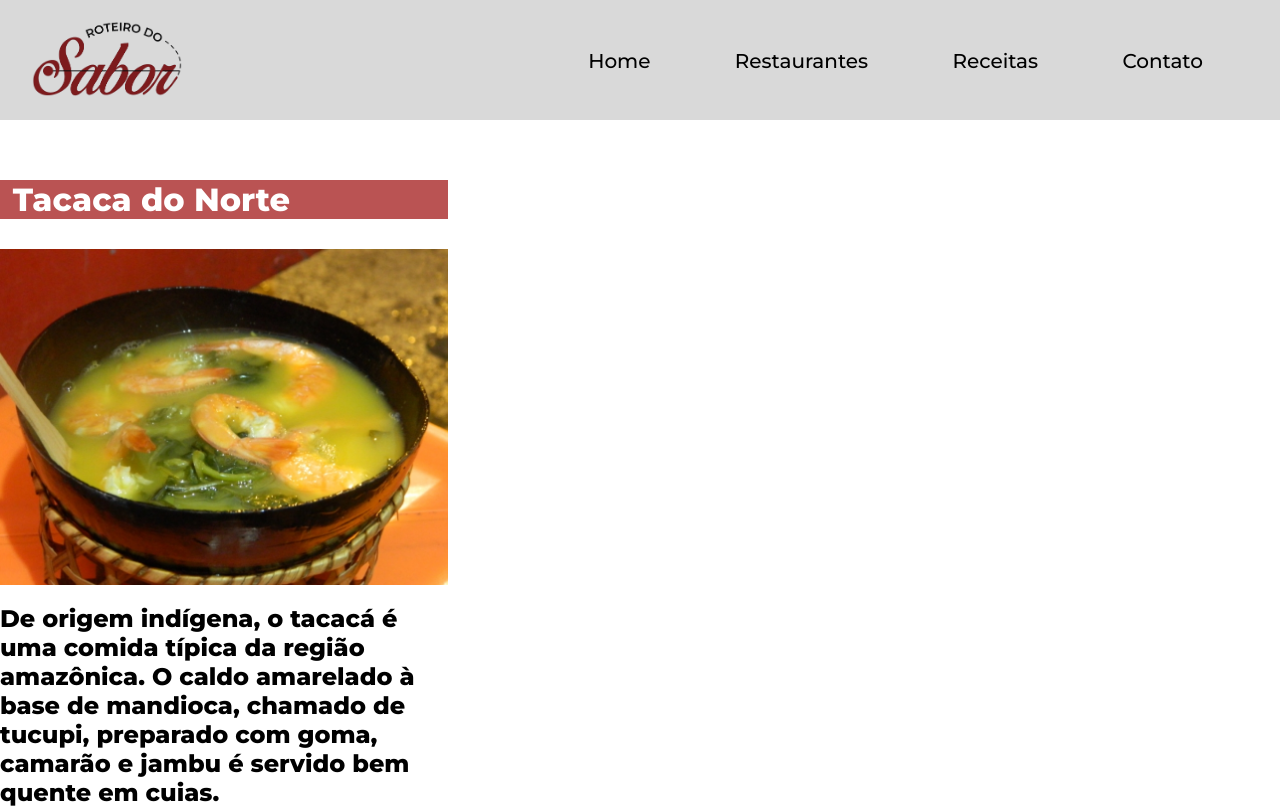
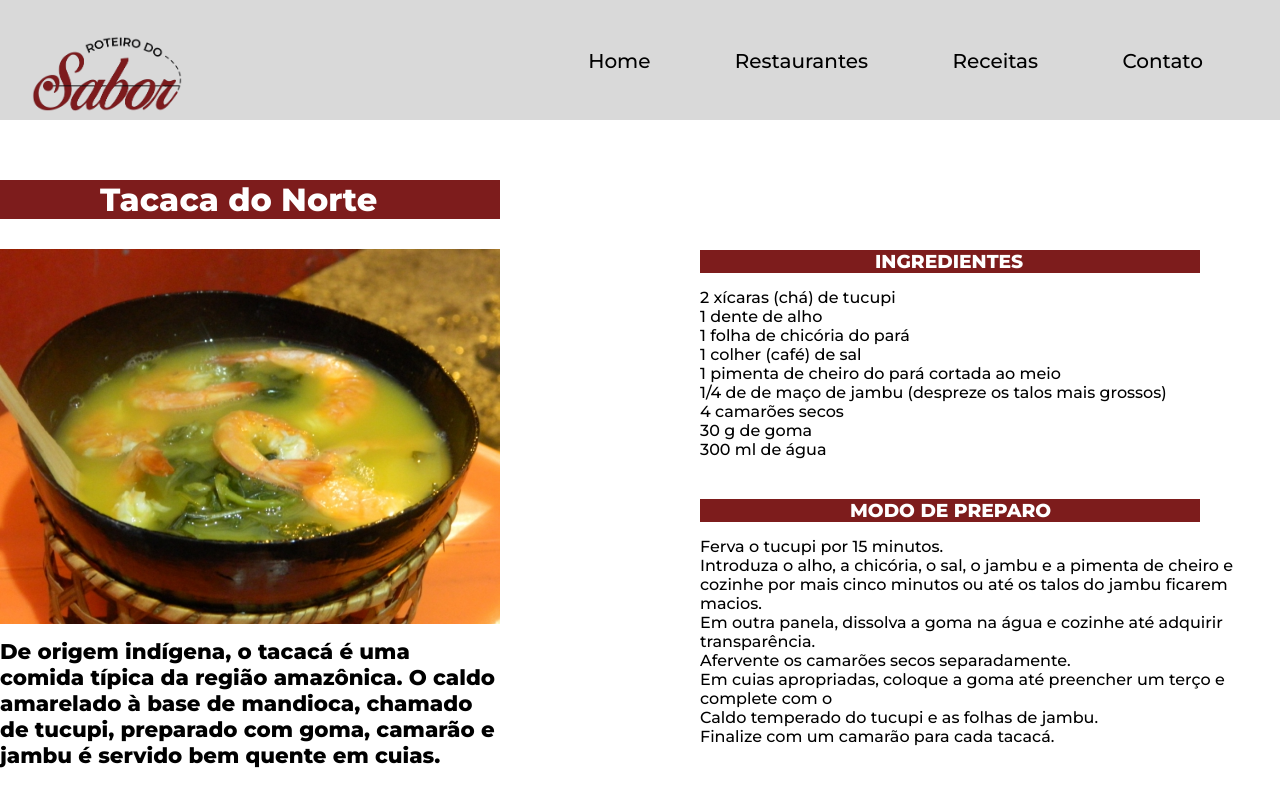
Before and after one commit to Shyntt01/projeto-grupo-02, a plain HTML site: page receita_individual.html in a window 1280 px wide. Shown: the top 810 px of the page. Drawn offline with Linux system fonts and the light colour scheme.

Commit message:
atualizacoes receita individual

```diff
--- a/css/receita_individual.css
+++ b/css/receita_individual.css
@@ -1,83 +1,65 @@
-/* Define o estilo de fonte a todos elementos html (*) */
-*{
-    font-family: 'Lucida Sans', 'Lucida Sans Regular', 'Lucida Grande', 'Lucida Sans Unicode', Geneva, Verdana, sans-serif
-}
-
 /* Define que todo título h1 ou h3 tenha cor de fundo #800000 (bordô)*/
-h1,h3 {
-    color: #800000;
+h1,
+h3 {
+  color: #7d1c1c;
 }
 
 /* Ativa responsividade no elemento id="div-principal" */
 #div-principal {
   display: flex; /* Ativa responsividade */
-    flex-direction: column; /* distribui os elementos da div de forma vertical (um embaixo do outro) */
   margin-top: 180px;
+  margin-bottom: 90px;
+}
+.prato-receita {
+  margin-right: 200px;
 }
 
 /* Define o tamanho da imagem principal para 30% do tamanho da tela  */
-#div-principal img {
-    width: 35%; /* Define largura maxima da imagem 35% da tela */
-    height: 30%; /* Define altura maxima da imagem 35% da tela */
+img {
+  width: 500px; /* Define largura maxima da imagem 35% da tela */
+  height: auto; /* Define altura maxima da imagem 35% da tela */
   margin-top: 30px;
 }
 /* Define o estilo do título h1 */
 #div-principal h1 {
-    width: 35%; /* Define a largura do título em 35% do tamanho da tela*/
-    background-color: #ba5353; /* Define a cor de fundo do título h1*/
+  width: 500px; /* Define a largura do título em 35% do tamanho da tela*/
+  background-color: #7d1c1c; /* Define a cor de fundo do título h1*/
   color: white; /* Define a cor da letra do título h1 */
-    padding-left: 1%; /* Adiciona uma margem de 1% à esquerda do título h1 */
+  padding-left: 100px; /* Adiciona uma margem de 1% à esquerda do título h1 */
 }
 
 /* Define o tamanho dos títulos h2 para 35% do total da tela */
-#div-principal h2 {
-    width: 35%;
-    margin-top: 15px;
+h2 {
+  width: 500px;
+  font-size: 16pt;
+  margin-top: 10px;
 }
 
 /* Define o estilo do título h3 */
-#div-principal h3 {
-    width: 15%; /* Largura do título h3 em 15% do tamanho da tela */
-    background-color: #ba5353; /* Cor de fundo título h3 */
+
+.ingredientes-receita {
+  margin-top: 70px;
+  margin-bottom: 15px;
+  width: 500px; /* Largura do título h3 em 15% do tamanho da tela */
+  background-color: #7d1c1c; /* Cor de fundo título h3 */
   color: white; /* Cor da letra do título h3 */
-    padding-left: 1%; /* Adiciona uma margem de 1% à esquerda do título h3 */
-    margin-top: 15px;
+  padding-left: 175px; /* Adiciona uma margem de 1% à esquerda do título h3 */
 }
 
-/* Define o estilo da tag id=footer */
-#footer{
-    display: flex; /* Habilita responsividade */
-    width: 100%; /* Define a largura do footer em 100% da tela */
-    height: 5vh;    /* Define a altura do footer em 5% do tamanho da tela */
-    background-color: #800000; /* Define a cor de fundo do footer */
+.modo-de-preparo {
+  margin-top: 40px;
+  margin-bottom: 15px;
+  width: 500px; /* Largura do título h3 em 15% do tamanho da tela */
+  background-color: #7d1c1c; /* Cor de fundo título h3 */
+  color: white; /* Cor da letra do título h3 */
+  padding-left: 150px; /* Adiciona uma margem de 1% à esquerda do título h3 */
 }
 
-/* Define o estilo da lista não ordenada do footer */
-#footer ul{
-    display: flex; /* Habilita responsividade */
-    list-style: none; /* Remove o simbolo de lista (bolinha)*/
-    flex-direction: row; /* Distribui os itens da lista de forma horizontal (da esquerda para a direita) */
-    padding-left: 10%; /* Define margem esquerda de 10% */
-    padding-right: 10%; /* Define margem direita de 10% */
-    justify-content: space-between; /* Distribuição cria espaços iguais entre os elementos de lista */
-    align-items: center; /* Centralia os itens automaticamente */
-    color: white; /* Define a cor para o texto */
+@media (max-width: 1000px) {
+  #div-principal {
+    display: flex; /* Ativa responsividade */
+    margin-top: 180px;
+    margin-bottom: 90px;
+    flex-direction: column;
   }
-
-/* Define que as imagens do footer tenham largura maxima de 5% do tmanho da tela */
-#footer img {
-    width: 5%;
 }
-
-/* Define que as imagens do footer tenham largura maxima de 5% do tmanho da tela */
-#footer ul a {
-    font-size: small; /* Define o tamanho da fonte do texto */
-    text-decoration: none;
-    color: white;
-}
-
-/* Define o estilo do texto do footer */
-#footer-texto {
-    font-size: small; /* Define o tamanho da fonte do texto */
-    width: 40%; /*Define o tamanho do texto em 40% do tamanho da tela*/
-}
--- a/receita_individual.css
+++ /dev/null
@@ -1,65 +0,0 @@
-/* Define que todo título h1 ou h3 tenha cor de fundo #800000 (bordô)*/
-h1,h3 {
-    color: #7d1c1c;
-}
-
-/* Ativa responsividade no elemento id="div-principal" */
-#div-principal {
-    display: flex; /* Ativa responsividade */
-    margin-top: 180px;
-    margin-bottom: 90px;
-}
-.prato-receita {
-    margin-right: 200px;
-}
-
-/* Define o tamanho da imagem principal para 30% do tamanho da tela  */
-img {
-    width: 500px; /* Define largura maxima da imagem 35% da tela */
-    height: auto; /* Define altura maxima da imagem 35% da tela */
-    margin-top: 30px;
-}
-/* Define o estilo do título h1 */
-#div-principal h1 {
-    width: 500px; /* Define a largura do título em 35% do tamanho da tela*/
-    background-color: #7d1c1c; /* Define a cor de fundo do título h1*/
-    color: white; /* Define a cor da letra do título h1 */
-    padding-left: 100px; /* Adiciona uma margem de 1% à esquerda do título h1 */
-}
-
-/* Define o tamanho dos títulos h2 para 35% do total da tela */
-h2 {
-    width: 500px;
-    font-size: 16pt;
-    margin-top: 10px;
-}
-
-/* Define o estilo do título h3 */
-
-.ingredientes-receita {
-    margin-top: 70px;
-    margin-bottom: 15px;
-    width: 500px; /* Largura do título h3 em 15% do tamanho da tela */
-    background-color: #7d1c1c; /* Cor de fundo título h3 */
-    color: white; /* Cor da letra do título h3 */
-    padding-left:175px; /* Adiciona uma margem de 1% à esquerda do título h3 */
-}
-
-.modo-de-preparo {
-    margin-top: 40px;
-    margin-bottom: 15px;
-    width: 500px; /* Largura do título h3 em 15% do tamanho da tela */
-    background-color: #7d1c1c; /* Cor de fundo título h3 */
-    color: white; /* Cor da letra do título h3 */
-    padding-left:150px; /* Adiciona uma margem de 1% à esquerda do título h3 */
-}
-
-@media (max-width:1000px) {
-    #div-principal {
-        display: flex; /* Ativa responsividade */
-        margin-top: 180px;
-        margin-bottom: 90px;
-        flex-direction: column;
-    }
-
-}
```
Also changed, not shown: receita_lista.html (+8 -8 lines). Lines whose indentation alone changed are shown as unchanged.
